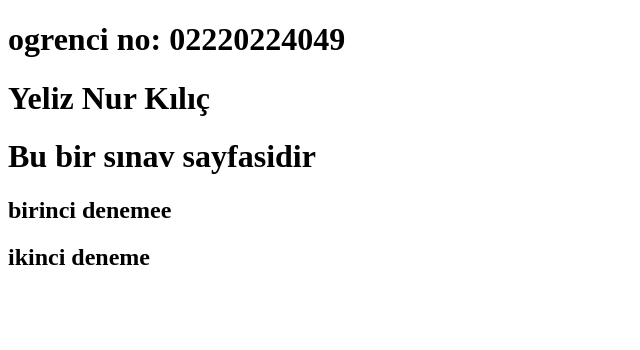
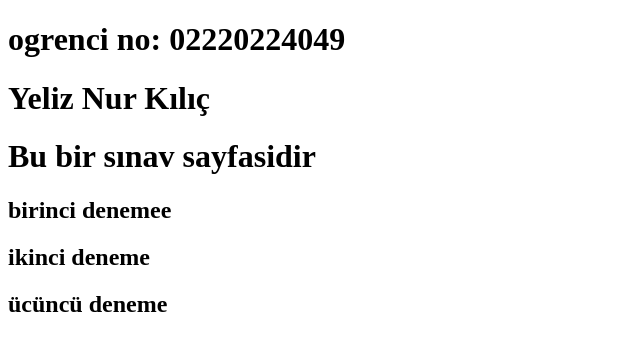
Before and after one commit to yeliznurkilic/vizesinavi, a plain HTML site: page index.html in a window 1280 px wide. Shown: the whole page, without its empty margins (0-640 px from the left). Drawn offline with Linux system fonts and the light colour scheme.

Commit message:
Update index.html

```diff
--- a/index.html
+++ b/index.html
@@ -7,5 +7,6 @@
     <h1>Bu bir sınav sayfasidir</h1>
     <h2>birinci denemee</h2>
     <h2>ikinci deneme</h2>
+    <h2>ücüncü deneme</h2>
 </body>
 </html>
```
